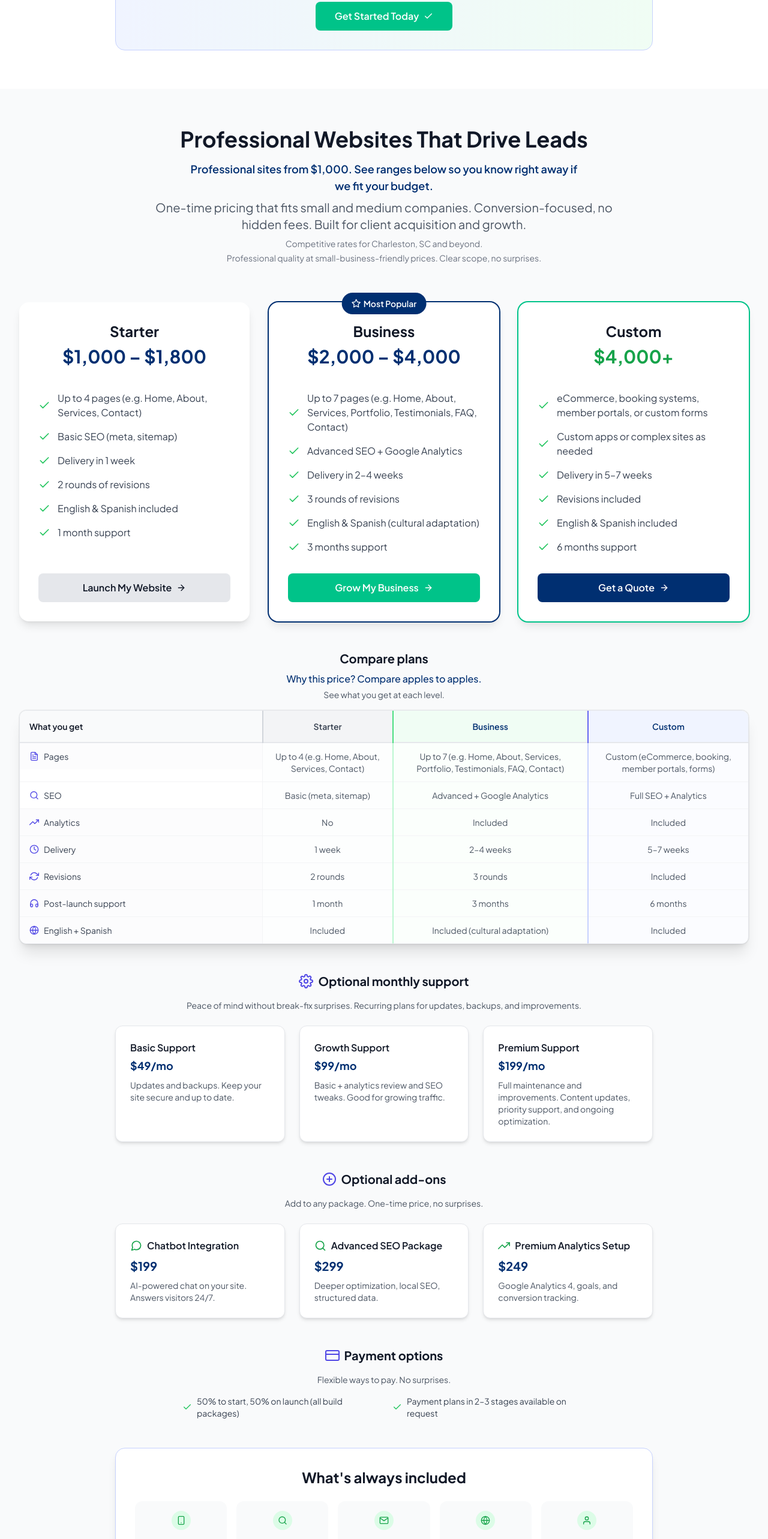
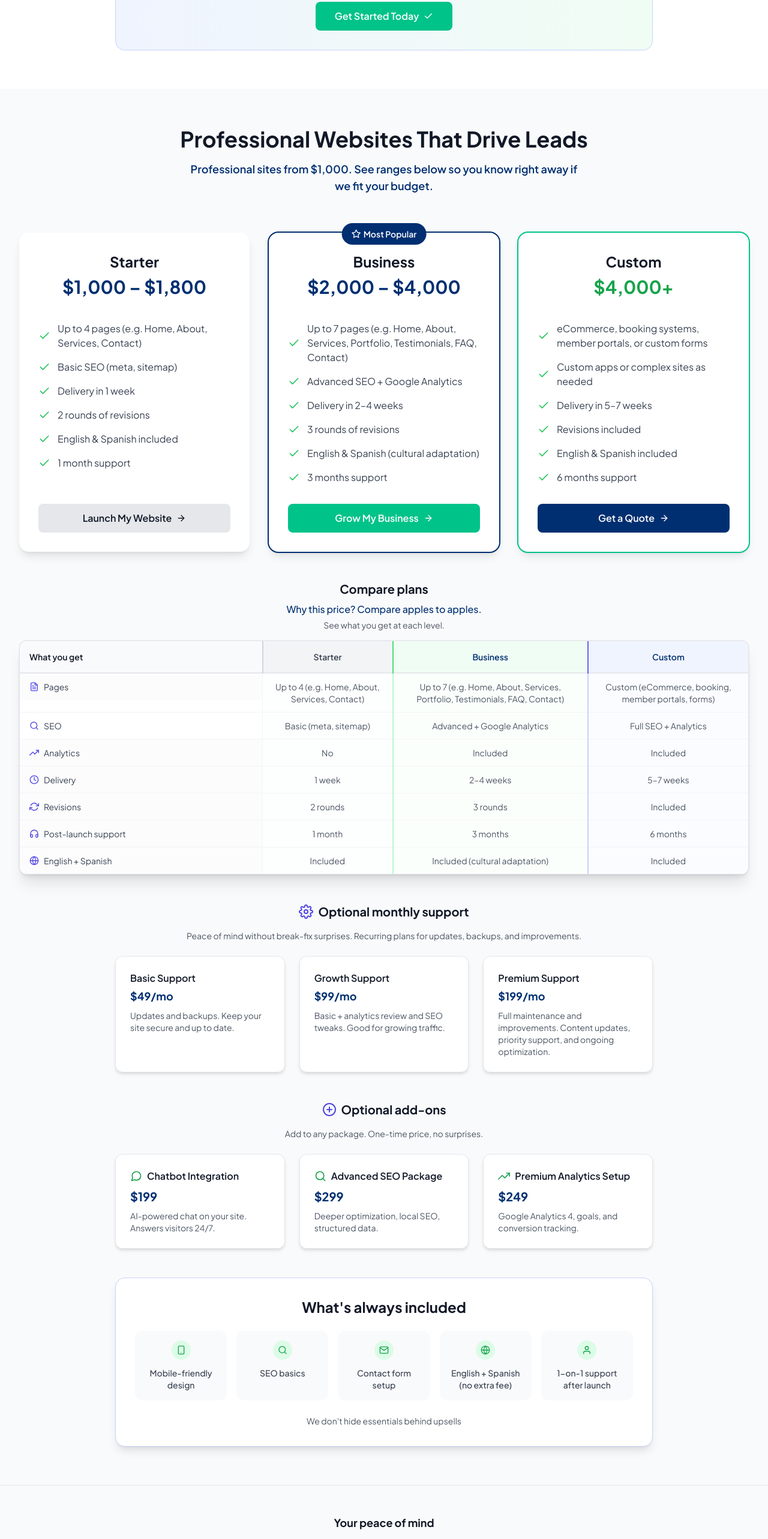
Before and after one commit to IberiaTech-Solutions/iberiatech, a Next.js app: page / in a window 1280 px wide. Shown: the part 3959-6525 px from the top of the page at 60% size. Built offline with nearby package versions, Linux system fonts and the light colour scheme.

Commit message:
Pricing: remove payment section, subtitle blocks; Spanish use €
- Remove Payment options section
- Remove subtitle, Charleston, value paragraphs (keep anchor only)
- Spanish: use Euros (€) for all pricing (anchor, tiers)

```diff
--- a/components/LanguageProvider.tsx
+++ b/components/LanguageProvider.tsx
@@ -333,18 +333,18 @@ const translations = {
     'contact.form.message': 'Cuéntame sobre tu proyecto...',
     'contact.form.sending': 'Enviando...',
     'pricing.title': 'Sitios profesionales que generan clientes',
-    'pricing.anchor': 'Sitios profesionales desde 1.000 $. Rangos abajo para que veas si encajamos en tu presupuesto.',
+    'pricing.anchor': 'Sitios profesionales desde 1.000 €. Rangos abajo para que veas si encajamos en tu presupuesto.',
     'pricing.subtitle': 'Precios únicos que encajan en pequeñas y medianas empresas. Enfocado en conversión, sin tarifas ocultas. Adquisición de clientes y crecimiento.',
     'pricing.subtitle.charleston': 'Precios competitivos en Charleston, SC y más allá.',
     'pricing.value': 'Calidad profesional a precios para pequeñas empresas. Alcance claro, sin sorpresas.',
     'pricing.starter.name': 'Básico',
-    'pricing.starter.price': '1.000 – 1.800 $',
+    'pricing.starter.price': '1.000 – 1.800 €',
     'pricing.starter.desc': '',
     'pricing.business.name': 'Empresarial',
-    'pricing.business.price': '2.000 – 4.000 $',
+    'pricing.business.price': '2.000 – 4.000 €',
     'pricing.business.desc': '',
     'pricing.custom.name': 'Personalizado',
-    'pricing.custom.price': 'Desde 4.000 $',
+    'pricing.custom.price': 'Desde 4.000 €',
     'pricing.custom.desc': '',
     'pricing.popular': 'Más Popular',
     'pricing.getstarted': 'Comenzar',
--- a/components/PricingSection.tsx
+++ b/components/PricingSection.tsx
@@ -2,7 +2,7 @@
 
 import { useLanguage } from './LanguageProvider'
 import { motion } from 'framer-motion'
-import { FiCheck, FiStar, FiArrowRight, FiSmartphone, FiSearch, FiMail, FiGlobe, FiUser, FiFileText, FiClock, FiRefreshCw, FiHeadphones, FiTrendingUp, FiSettings, FiCreditCard, FiPlusCircle, FiMessageCircle } from 'react-icons/fi'
+import { FiCheck, FiStar, FiArrowRight, FiSmartphone, FiSearch, FiMail, FiGlobe, FiUser, FiFileText, FiClock, FiRefreshCw, FiHeadphones, FiTrendingUp, FiSettings, FiPlusCircle, FiMessageCircle } from 'react-icons/fi'
 
 export default function PricingSection() {
   const { t, language } = useLanguage()
@@ -90,17 +90,8 @@ export default function PricingSection() {
           <h2 className="text-3xl md:text-4xl font-bold text-gray-900 dark:text-white mb-4">
             {t('pricing.title')}
           </h2>
-          <p className="text-lg font-semibold text-primary-800 dark:text-primary-300 max-w-2xl mx-auto mb-2">
+          <p className="text-lg font-semibold text-primary-800 dark:text-primary-300 max-w-2xl mx-auto">
             {t('pricing.anchor')}
-          </p>
-          <p className="text-xl text-gray-600 dark:text-gray-300 max-w-3xl mx-auto">
-            {t('pricing.subtitle')}
-          </p>
-          <p className="text-sm text-gray-500 dark:text-gray-400 max-w-2xl mx-auto mt-2">
-            {t('pricing.subtitle.charleston')}
-          </p>
-          <p className="text-sm text-gray-500 dark:text-gray-400 max-w-2xl mx-auto mt-1">
-            {t('pricing.value')}
           </p>
         </motion.div>
 
@@ -352,35 +343,6 @@ export default function PricingSection() {
           </div>
         </motion.div>
 
-        {/* Payment options */}
-        <motion.div
-          initial={{ opacity: 0, y: 20 }}
-          whileInView={{ opacity: 1, y: 0 }}
-          transition={{ duration: 0.8, delay: 0.3 }}
-          viewport={{ once: true }}
-          className="mt-12"
-        >
-          <div className="flex items-center justify-center gap-2 mb-4">
-            <FiCreditCard className="w-6 h-6 text-primary-600 dark:text-primary-400" />
-            <h3 className="text-xl font-bold text-gray-900 dark:text-white">
-              {t('pricing.payment.title')}
-            </h3>
-          </div>
-          <p className="text-center text-gray-600 dark:text-gray-400 text-sm mb-4 max-w-2xl mx-auto">
-            {t('pricing.payment.subtitle')}
-          </p>
-          <ul className="flex flex-col sm:flex-row sm:justify-center gap-4 sm:gap-8 max-w-2xl mx-auto text-sm text-gray-700 dark:text-gray-300">
-            <li className="flex items-center gap-2">
-              <FiCheck className="w-4 h-4 text-green-500 flex-shrink-0" />
-              {t('pricing.payment.option1')}
-            </li>
-            <li className="flex items-center gap-2">
-              <FiCheck className="w-4 h-4 text-green-500 flex-shrink-0" />
-              {t('pricing.payment.option2')}
-            </li>
-          </ul>
-        </motion.div>
-
         {/* What's Always Included */}
         <motion.div
           initial={{ opacity: 0, y: 20 }}
```
